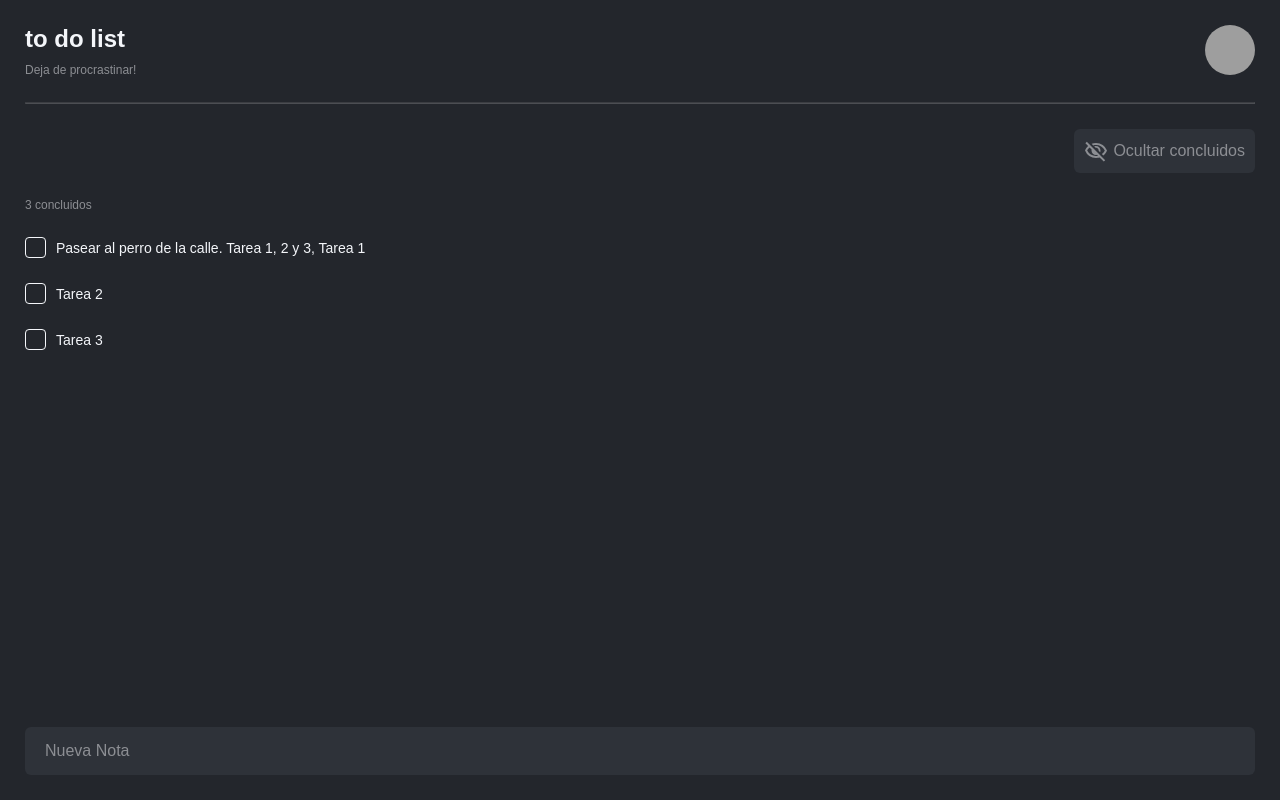
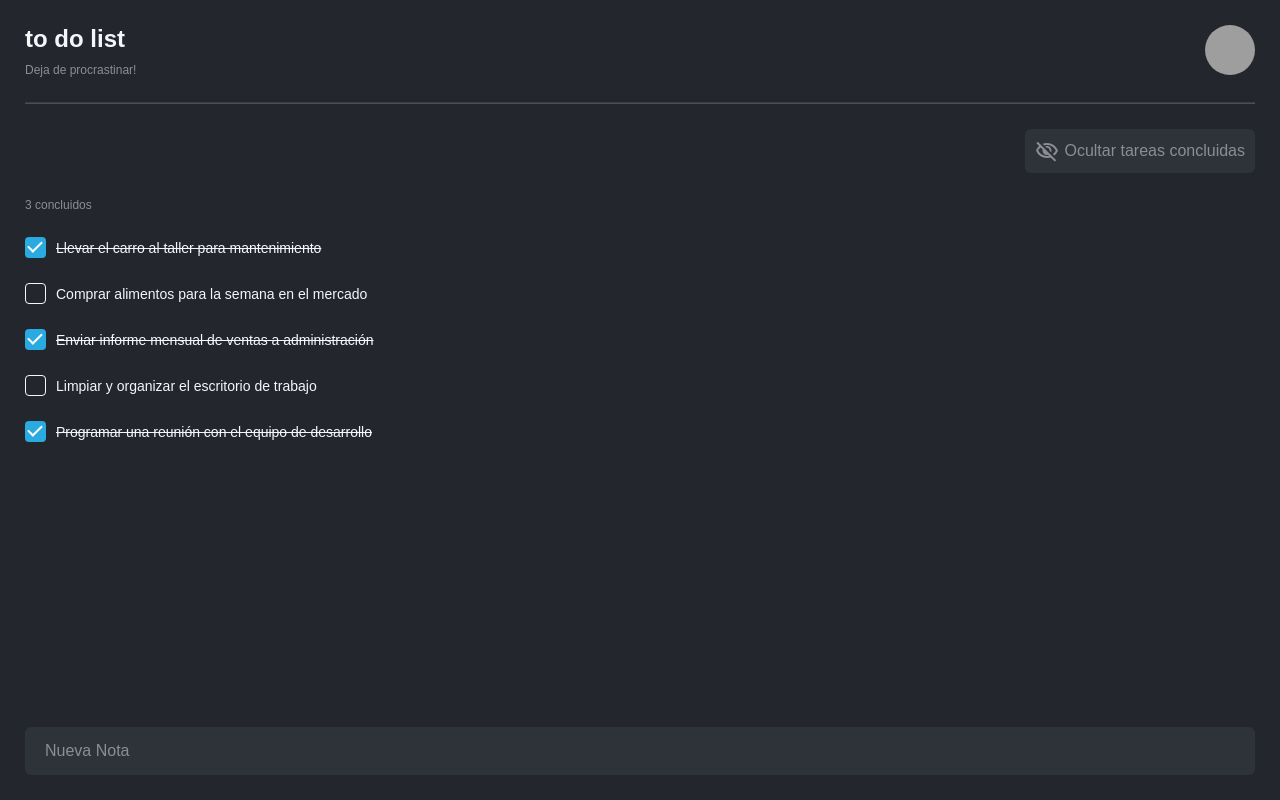
Before and after one commit to WizardRRR/todo-list-app-react-ts, a React (Vite) app: page / in a window 1280 px wide. Built offline with nearby package versions, Linux system fonts and the light colour scheme; grey boxes are pictures that could not be loaded.

Commit message:
feat: :sparkles: finish todo list

```diff
--- a/src/App.tsx
+++ b/src/App.tsx
@@ -1,8 +1,47 @@
+import { useState } from 'react'
 import styles from './app.module.css'
 import { Button, Header, Input, Tasks } from './components'
 import { VisibilityOff } from './components/icons'
+import { mockTasks } from './tasks.mock'
+import { Task } from './types/task'
+import { generateUUID } from './utils'
 
 export default function App() {
+  const [tasks, setTasks] = useState<Task[]>(mockTasks)
+  const [tasksFiltered, setTasksFiltered] = useState(tasks)
+
+  const unfinishedTasks = tasks.filter((task) => !task.checked)
+  const isOnlyUncompleted = !tasksFiltered.some((task) => task.checked)
+
+  const onClickHiddenConcluded = () => {
+    if (isOnlyUncompleted) setTasksFiltered(tasks)
+    else setTasksFiltered(unfinishedTasks)
+  }
+
+  const handleSubmit = (e: React.FormEvent) => {
+    e.preventDefault()
+    const taskTitle = (e.target as HTMLFormElement).task.value
+    const newTask = { id: generateUUID(), title: taskTitle, checked: false }
+    const newTasks: Task[] = [...tasks, newTask]
+
+    setTasks(newTasks)
+    setTasksFiltered(
+      isOnlyUncompleted ? newTasks.filter((task) => !task.checked) : newTasks
+    )
+    ;(e.target as HTMLFormElement).reset()
+  }
+
+  const handleChangeCheckbox = (id: string, checked: boolean) => {
+    const newTasks = tasks.map((task) => {
+      if (task.id === id) return { ...task, checked }
+      return task
+    })
+    setTasks(newTasks)
+    setTasksFiltered(
+      isOnlyUncompleted ? newTasks.filter((task) => !task.checked) : newTasks
+    )
+  }
+
   return (
     <div className={styles.app}>
       <Header />
@@ -10,13 +49,18 @@ export default function App() {
       <div className={styles['button-wrapper']}>
         <Button
           prefixElement={<VisibilityOff fill='var(--secondary-text)' />}
-          title='Ocultar concluidos'
+          title={isOnlyUncompleted ? 'Ver todas' : 'Ocultar tareas concluidas'}
+          onClick={onClickHiddenConcluded}
         />
       </div>
-      <Tasks />
-      <div className={styles['input-wrapper']}>
-        <Input placeholder='Nueva Nota' onChange={() => {}} value='' />
-      </div>
+      <Tasks
+        tasks={tasksFiltered}
+        concludedTask={tasks.filter((task) => task.checked).length}
+        onCheckedTask={handleChangeCheckbox}
+      />
+      <form onSubmit={handleSubmit} className={styles['input-wrapper']}>
+        <Input placeholder='Nueva Nota' name='task' />
+      </form>
     </div>
   )
 }
--- a/src/components/button/button.module.css
+++ b/src/components/button/button.module.css
@@ -7,4 +7,5 @@
   padding: 10px;
   border-radius: 0.375rem;
   color: var(--secondary-text);
+  cursor: pointer;
 }
--- a/src/components/input/input.tsx
+++ b/src/components/input/input.tsx
@@ -2,16 +2,18 @@ import styles from './input.module.css'
 
 interface InputProps {
   placeholder: string
-  value: string
-  onChange: (value: string) => void
+  value?: string
+  onChange?: (value: string) => void
+  name?: string
 }
 
-export function Input({ placeholder, onChange, value }: InputProps) {
+export function Input({ placeholder, onChange, value, name }: InputProps) {
   return (
     <input
       className={styles.input}
-      onChange={(e) => onChange(e.target.value)}
+      onChange={(e) => onChange?.(e.target.value)}
       value={value}
+      name={name}
       placeholder={placeholder}
     />
   )
--- a/src/components/tasks/tasks.tsx
+++ b/src/components/tasks/tasks.tsx
@@ -1,13 +1,23 @@
-import { Task } from '../task/task'
+import { Task } from '../../types/task'
+import { Task as TaskComponent } from '../task/task'
 import styles from './tasks.module.css'
-
-export function Tasks() {
+interface TasksProps {
+  tasks: Task[]
+  concludedTask: number
+  onCheckedTask: (id: string, checked: boolean) => void
+}
+export function Tasks({ tasks, concludedTask, onCheckedTask }: TasksProps) {
   return (
     <div className={styles.tasks}>
-      <p>3 concluidos</p>
-      <Task title='Pasear al perro de la calle. Tarea 1, 2 y 3, Tarea 1' />
-      <Task title='Tarea 2' />
-      <Task title='Tarea 3' />
+      <p>{concludedTask} concluidos</p>
+      {tasks.map((task) => (
+        <TaskComponent
+          key={task.id}
+          title={task.title}
+          checked={task.checked}
+          onChange={(checked) => onCheckedTask(task.id, checked)}
+        />
+      ))}
     </div>
   )
 }
--- /dev/null
+++ b/src/tasks.mock.ts
@@ -0,0 +1,30 @@
+import { Task } from './types/task'
+import { generateUUID } from './utils'
+
+export const mockTasks: Task[] = [
+  {
+    id: generateUUID(),
+    title: 'Llevar el carro al taller para mantenimiento',
+    checked: true
+  },
+  {
+    id: generateUUID(),
+    title: 'Comprar alimentos para la semana en el mercado',
+    checked: false
+  },
+  {
+    id: generateUUID(),
+    title: 'Enviar informe mensual de ventas a administración',
+    checked: true
+  },
+  {
+    id: generateUUID(),
+    title: 'Limpiar y organizar el escritorio de trabajo',
+    checked: false
+  },
+  {
+    id: generateUUID(),
+    title: 'Programar una reunión con el equipo de desarrollo',
+    checked: true
+  }
+]
--- /dev/null
+++ b/src/types/task.ts
@@ -0,0 +1,5 @@
+export interface Task {
+  id: string
+  title: string
+  checked: boolean
+}
--- /dev/null
+++ b/src/utils.ts
@@ -0,0 +1,7 @@
+export function generateUUID() {
+  return 'xxxxxxxx-xxxx-4xxx-yxxx-xxxxxxxxxxxx'.replace(/[xy]/g, (char) => {
+    const random = (Math.random() * 16) | 0
+    const value = char === 'x' ? random : (random & 0x3) | 0x8
+    return value.toString(16)
+  })
+}
```
